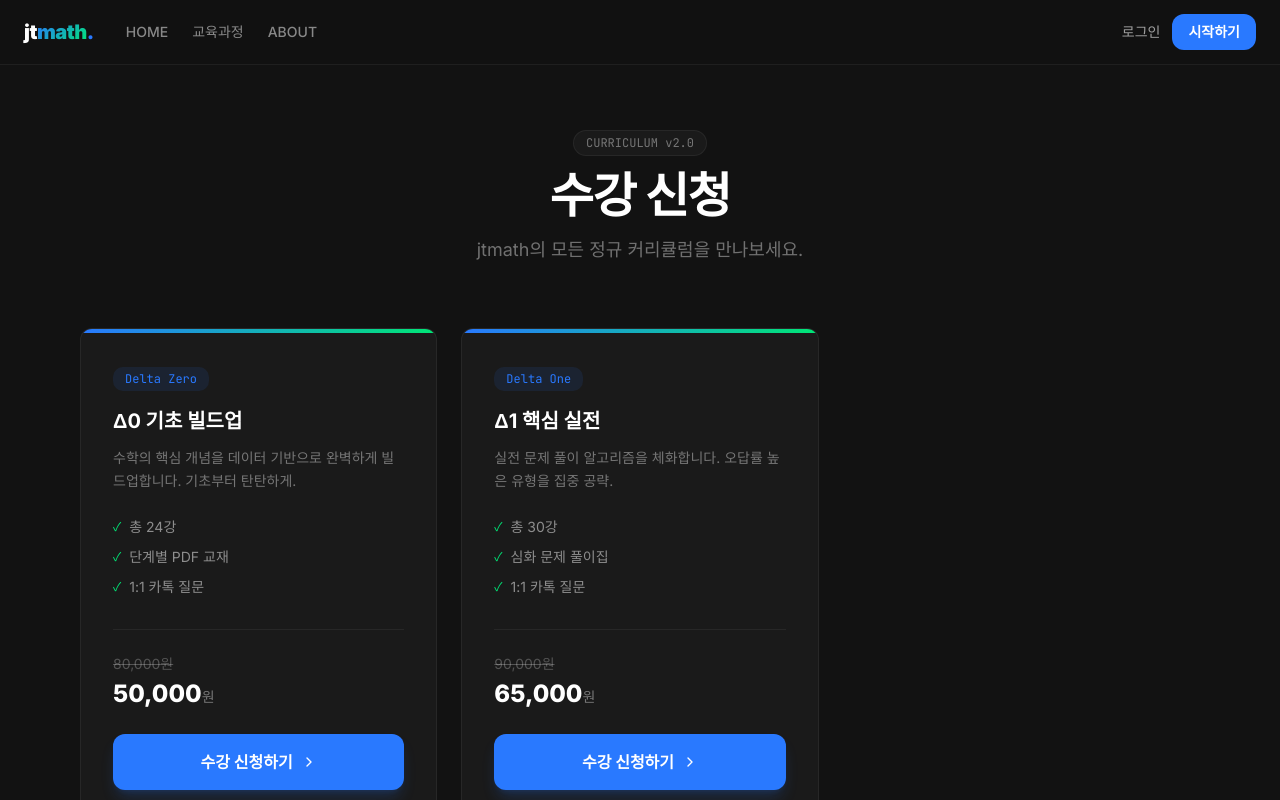
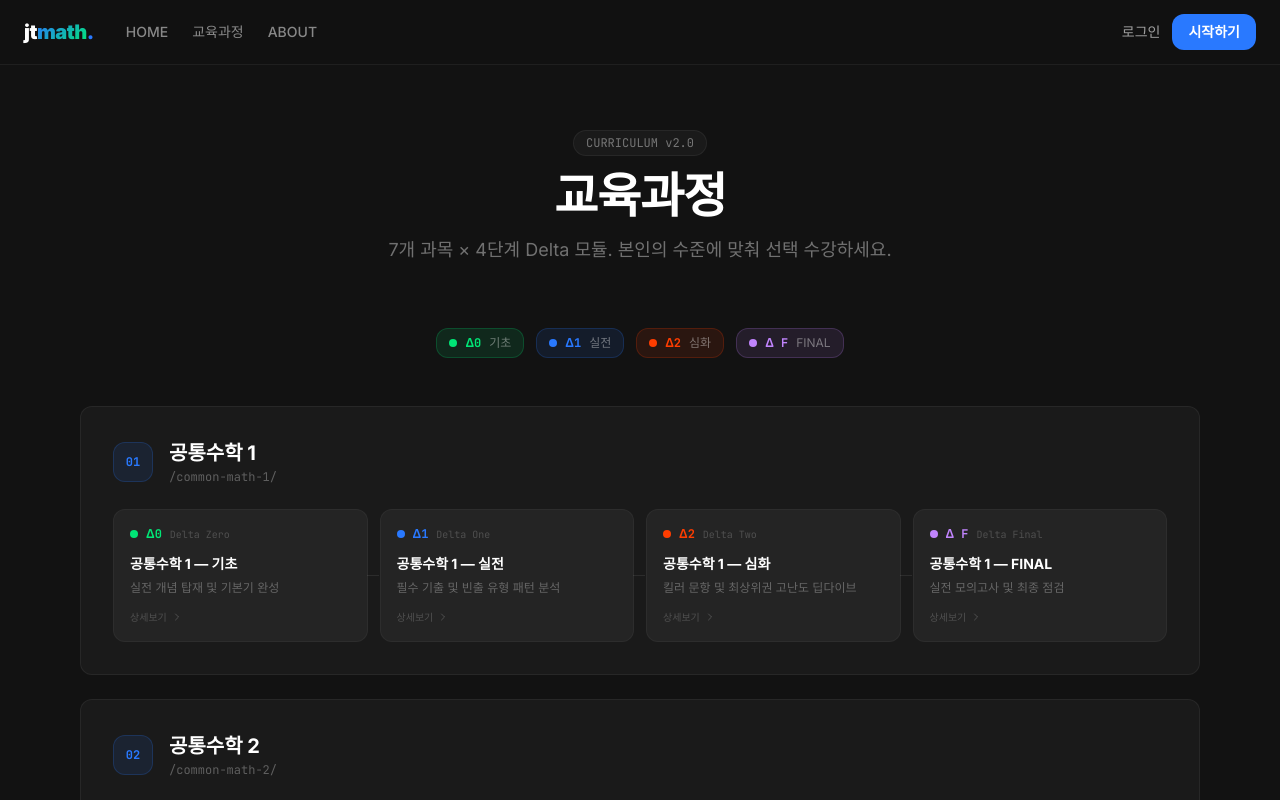
Before and after one commit to gomath777/jtmath-web, a Next.js app: page /courses in a window 1280 px wide. Shown: the top 800 px of the page. Built offline with nearby package versions, Linux system fonts and the light colour scheme; no server answers; the database is empty.

Commit message:
feat(courses): 7과목×4단계 Delta 커리큘럼 로드맵 UI 구현

```diff
--- a/src/app/(marketing)/courses/page.tsx
+++ b/src/app/(marketing)/courses/page.tsx
@@ -1,108 +1,166 @@
 import Link from 'next/link';
 import MainHeader from '@/components/MainHeader';
 import { ChevronRight } from 'lucide-react';
-import { createClient } from '@/utils/supabase/server';
 
-export default async function CoursesPage() {
-  const supabase = await createClient();
+// Curriculum Data based on curr.md specification
+const subjects = [
+  { id: "common-math-1", name: "공통수학 1", icon: "01" },
+  { id: "common-math-2", name: "공통수학 2", icon: "02" },
+  { id: "algebra", name: "대수", icon: "03" },
+  { id: "calculus-1", name: "미적분 1", icon: "04" },
+  { id: "geometry", name: "기하", icon: "05" },
+  { id: "calculus-2", name: "미적분 2", icon: "06" },
+  { id: "probability", name: "확률과 통계", icon: "07" },
+];
 
-  const { data: courses } = await supabase
-    .from('courses')
-    .select('*')
-    .order('created_at', { ascending: true });
-
-  const displayCourses = courses && courses.length > 0 ? courses : [
+const deltaModules = [
   {
-      id: "1",
-      title: "Δ0 기초 빌드업",
-      subtitle: "Delta Zero",
-      description: "수학의 핵심 개념을 데이터 기반으로 완벽하게 빌드업합니다. 기초부터 탄탄하게.",
-      price: 50000,
-      original_price: 80000,
-      level: "FOUNDATION",
-      features: ["총 24강", "단계별 PDF 교재", "1:1 카톡 질문"]
+    key: "delta-0",
+    label: "Δ0",
+    name: "기초",
+    fullName: "Delta Zero",
+    description: "실전 개념 탑재 및 기본기 완성",
+    color: "text-brand-mint",
+    bgColor: "bg-brand-mint/10",
+    borderColor: "border-brand-mint/20",
+    dotColor: "bg-brand-mint",
   },
   {
-      id: "2",
-      title: "Δ1 핵심 실전",
-      subtitle: "Delta One",
-      description: "실전 문제 풀이 알고리즘을 체화합니다. 오답률 높은 유형을 집중 공략.",
-      price: 65000,
-      original_price: 90000,
-      level: "CORE",
-      features: ["총 30강", "심화 문제 풀이집", "1:1 카톡 질문"]
-    }
+    key: "delta-1",
+    label: "Δ1",
+    name: "실전",
+    fullName: "Delta One",
+    description: "필수 기출 및 빈출 유형 패턴 분석",
+    color: "text-brand-blue",
+    bgColor: "bg-brand-blue/10",
+    borderColor: "border-brand-blue/20",
+    dotColor: "bg-brand-blue",
+  },
+  {
+    key: "delta-2",
+    label: "Δ2",
+    name: "심화",
+    fullName: "Delta Two",
+    description: "킬러 문항 및 최상위권 고난도 딥다이브",
+    color: "text-brand-orange",
+    bgColor: "bg-brand-orange/10",
+    borderColor: "border-brand-orange/20",
+    dotColor: "bg-brand-orange",
+  },
+  {
+    key: "delta-final",
+    label: "Δ F",
+    name: "FINAL",
+    fullName: "Delta Final",
+    description: "실전 모의고사 및 최종 점검",
+    color: "text-purple-400",
+    bgColor: "bg-purple-400/10",
+    borderColor: "border-purple-400/20",
+    dotColor: "bg-purple-400",
+  },
 ];
 
+export default function CoursesPage() {
   return (
     <div className="min-h-screen bg-brand-dark flex flex-col">
       <MainHeader />
 
       <main className="flex-1 container mx-auto px-4 py-16 max-w-6xl">
+        {/* Header */}
         <div className="text-center mb-16 space-y-4">
           <div className="inline-flex items-center gap-2 px-3 py-1 rounded-full bg-brand-surface border border-white/[0.06] text-xs font-mono text-white/40">
             CURRICULUM v2.0
           </div>
-          <h1 className="text-4xl md:text-5xl font-extrabold text-white tracking-tight">수강 신청</h1>
+          <h1 className="text-4xl md:text-5xl font-extrabold text-white tracking-tight">교육과정</h1>
           <p className="text-lg text-white/40 max-w-2xl mx-auto">
-            jtmath의 모든 정규 커리큘럼을 만나보세요.
+            7개 과목 × 4단계 Delta 모듈. 본인의 수준에 맞춰 선택 수강하세요.
           </p>
         </div>
 
-        <div className="grid grid-cols-1 md:grid-cols-2 lg:grid-cols-3 gap-6">
-          {displayCourses.map((course: any) => (
-            <div key={course.id} className="brand-card overflow-hidden flex flex-col group hover:border-brand-blue/30 transition-all duration-300">
-              {/* Top accent line */}
-              <div className="h-1 w-full bg-gradient-to-r from-brand-blue to-brand-mint" />
-
-              <div className="p-8 flex flex-col flex-1">
-                <div className="mb-6">
-                  <span className="inline-block px-3 py-1 bg-brand-blue/10 text-brand-blue font-mono text-xs rounded-md mb-4">
-                    {course.subtitle || course.level || "COURSE"}
-                  </span>
-                  <h2 className="text-xl font-bold text-white line-clamp-2 group-hover:text-brand-blue transition-colors">
-                    {course.title}
-                  </h2>
-                  <p className="mt-3 text-white/40 text-sm leading-relaxed line-clamp-3">
-                    {course.description}
-                  </p>
-                </div>
-
-                <div className="space-y-2.5 mb-8">
-                  {(course.features || ["무제한 반복 수강", "PDF 교재", "카톡 질의응답"]).map((feature: string, idx: number) => (
-                    <div key={idx} className="flex items-center gap-2 text-sm text-white/50">
-                      <span className="text-brand-mint text-xs">✓</span>
-                      {feature}
+        {/* Delta Legend */}
+        <div className="flex flex-wrap items-center justify-center gap-3 mb-12">
+          {deltaModules.map((delta) => (
+            <div key={delta.key} className={`inline-flex items-center gap-2 px-3 py-1.5 rounded-lg ${delta.bgColor} border ${delta.borderColor}`}>
+              <span className={`w-2 h-2 rounded-full ${delta.dotColor}`} />
+              <span className={`text-xs font-mono font-bold ${delta.color}`}>{delta.label}</span>
+              <span className="text-xs text-white/40">{delta.name}</span>
             </div>
           ))}
         </div>
 
-                <div className="mt-auto pt-6 border-t border-white/[0.06]">
-                  <div className="flex justify-between items-end mb-6">
+        {/* Subject Grid */}
+        <div className="space-y-6">
+          {subjects.map((subject) => (
+            <div key={subject.id} className="brand-card overflow-hidden group hover:border-white/[0.12] transition-all duration-300">
+              <div className="p-6 md:p-8">
+                {/* Subject Header */}
+                <div className="flex items-center gap-4 mb-6">
+                  <div className="w-10 h-10 rounded-lg bg-brand-blue/10 border border-brand-blue/20 flex items-center justify-center">
+                    <span className="text-xs font-mono font-bold text-brand-blue">{subject.icon}</span>
+                  </div>
                   <div>
-                      {course.original_price && (
-                        <span className="text-sm text-white/25 line-through block mb-1">
-                          {Number(course.original_price).toLocaleString()}원
-                        </span>
-                      )}
-                      <span className="text-2xl font-extrabold text-white">
-                        {Number(course.price).toLocaleString()}<span className="text-sm font-normal text-white/40">원</span>
-                      </span>
+                    <h2 className="text-lg md:text-xl font-bold text-white">{subject.name}</h2>
+                    <p className="text-xs font-mono text-white/30 mt-0.5">/{subject.id}/</p>
                   </div>
                 </div>
 
+                {/* Delta Modules - Roadmap Style */}
+                <div className="grid grid-cols-1 sm:grid-cols-2 lg:grid-cols-4 gap-3">
+                  {deltaModules.map((delta, idx) => (
                     <Link
-                    href={`/checkout/${course.id}`}
-                    className="flex justify-center items-center gap-2 w-full bg-brand-blue hover:bg-blue-600 text-white font-bold py-4 rounded-xl transition-all shadow-lg shadow-brand-blue/20 hover:shadow-brand-blue/40"
+                      key={delta.key}
+                      href={`/courses/${subject.id}/${delta.key}`}
+                      className={`relative p-4 rounded-xl bg-brand-elevated border border-white/[0.04] hover:border-white/[0.12] transition-all duration-200 group/card hover:scale-[1.02]`}
                     >
-                    수강 신청하기
-                    <ChevronRight className="w-4 h-4" />
+                      {/* Connection line between cards (desktop only) */}
+                      {idx < deltaModules.length - 1 && (
+                        <div className="hidden lg:block absolute top-1/2 -right-3 w-3 h-px bg-white/[0.08]" />
+                      )}
+
+                      <div className="flex items-center gap-2 mb-3">
+                        <span className={`w-2 h-2 rounded-full ${delta.dotColor}`} />
+                        <span className={`text-xs font-mono font-bold ${delta.color}`}>{delta.label}</span>
+                        <span className="text-[10px] text-white/20 font-mono">{delta.fullName}</span>
+                      </div>
+
+                      <h3 className="text-sm font-bold text-white mb-1 group-hover/card:text-brand-blue transition-colors">
+                        {subject.name} — {delta.name}
+                      </h3>
+                      <p className="text-xs text-white/30 leading-relaxed">
+                        {delta.description}
+                      </p>
+
+                      <div className="mt-3 flex items-center gap-1 text-[10px] font-mono text-white/20 group-hover/card:text-brand-blue/60 transition-colors">
+                        상세보기 <ChevronRight className="w-3 h-3" />
+                      </div>
                     </Link>
+                  ))}
                 </div>
               </div>
             </div>
           ))}
         </div>
+
+        {/* Bottom CTA */}
+        <div className="mt-16 text-center brand-card p-8 md:p-12">
+          <h3 className="text-xl font-bold text-white mb-2">어떤 과목부터 시작할지 고민되시나요?</h3>
+          <p className="text-white/40 text-sm mb-6">카카오톡으로 상담하시면 맞춤 커리큘럼을 추천해드립니다.</p>
+          <div className="flex flex-col sm:flex-row items-center justify-center gap-3">
+            <a
+              href="#"
+              className="inline-flex items-center gap-2 px-6 py-3 bg-[#FEE500] hover:bg-[#FDD800] text-[#371D1E] font-bold rounded-xl transition-colors text-sm"
+            >
+              카카오톡 상담하기
+            </a>
+            <Link
+              href="/signup"
+              className="inline-flex items-center gap-2 px-6 py-3 bg-brand-blue hover:bg-blue-600 text-white font-bold rounded-xl transition-all shadow-lg shadow-brand-blue/20 text-sm"
+            >
+              회원가입 후 수강신청
+              <ChevronRight className="w-4 h-4" />
+            </Link>
+          </div>
+        </div>
       </main>
     </div>
   );
```
Also changed, not shown: design/curr.md (added). Lines whose indentation alone changed are shown as unchanged.
